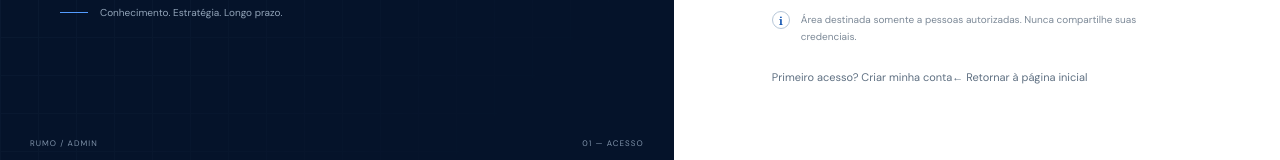
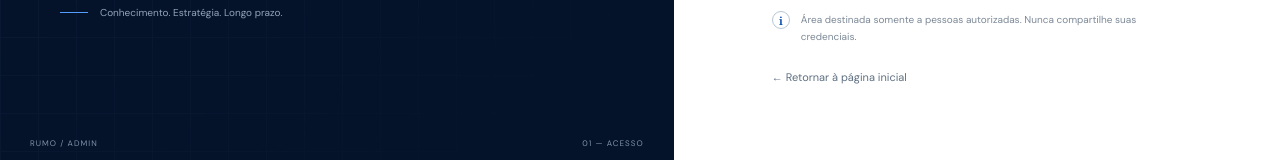
Before and after one commit to mayconjzj/Rumo-Blog, a Next.js app: page /login in a window 1280 px wide. Shown: the part 577-737 px from the top of the page. Built offline with nearby package versions, Linux system fonts and the light colour scheme.

Commit message:
Remove public first-access registration link

```diff
--- a/app/login/page.tsx
+++ b/app/login/page.tsx
@@ -98,7 +98,6 @@ export default function AdminLoginPage() {
               <span className="security-symbol" aria-hidden="true">i</span>
               <p>Área destinada somente a pessoas autorizadas. Nunca compartilhe suas credenciais.</p>
             </div>
-            <Link className="login-home-link" href="/primeiro-acesso">Primeiro acesso? Criar minha conta</Link>
             <Link className="login-home-link" href="/">← Retornar à página inicial</Link>
           </div>
         </section>
```
